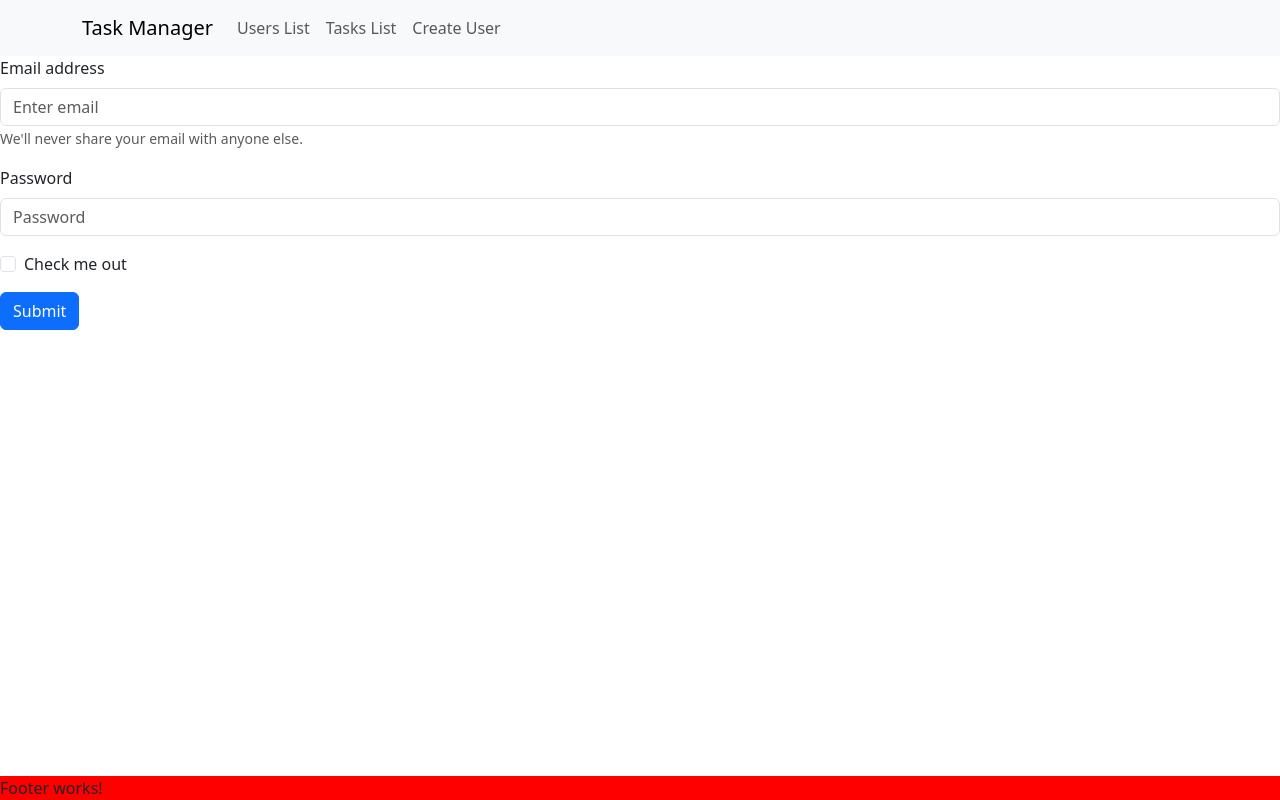
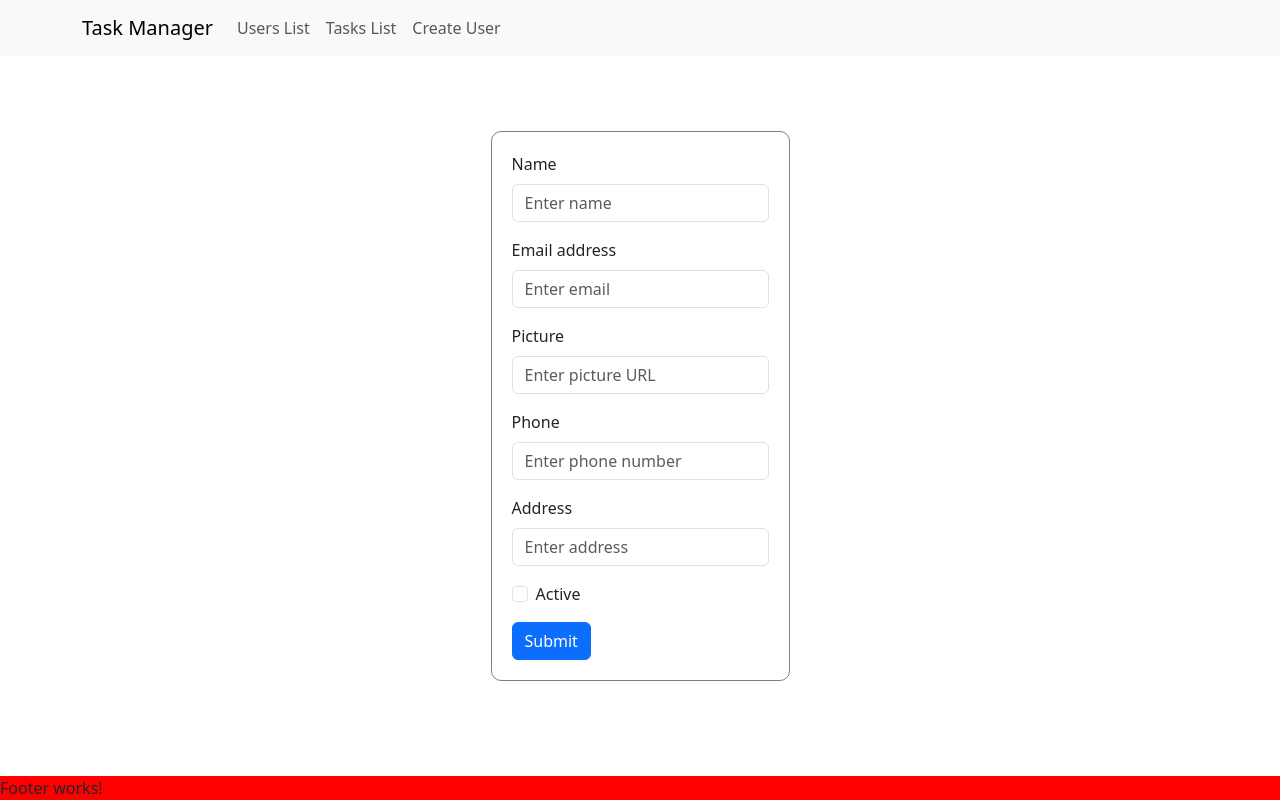
Before and after one commit to AtanasG6/react-task-manager, a React (Vite) app: page /user/create in a window 1280 px wide. Built offline with nearby package versions, Linux system fonts and the light colour scheme.

Commit message:
Build out UserForm fields for user creation

```diff
--- a/src/components/users/user-form/UserForm.jsx
+++ b/src/components/users/user-form/UserForm.jsx
@@ -1,5 +1,6 @@
 import Form from "react-bootstrap/Form";
 import Button from "react-bootstrap/Button";
+import './user_form.scss'
 //   "isActive": false,
 //   "picture": "https://picsum.photos/200/300?random=2",
 //   "age": 20,
@@ -13,20 +14,34 @@ export function UserForm() {
         <div className="user-form-wrapper">
             <Form>
                 <Form.Group className="mb-3" controlId="formBasicEmail">
+                    <Form.Label>Name</Form.Label>
+                    <Form.Control type="text" placeholder="Enter name" />
+                </Form.Group>
+
+                <Form.Group className="mb-3" controlId="formBasicEmail">
                     <Form.Label>Email address</Form.Label>
                     <Form.Control type="email" placeholder="Enter email" />
-                    <Form.Text className="text-muted">
-                        We'll never share your email with anyone else.
-                    </Form.Text>
                 </Form.Group>
 
-                <Form.Group className="mb-3" controlId="formBasicPassword">
-                    <Form.Label>Password</Form.Label>
-                    <Form.Control type="password" placeholder="Password" />
+                <Form.Group className="mb-3" controlId="formBasicEmail">
+                    <Form.Label>Picture</Form.Label>
+                    <Form.Control type="text" placeholder="Enter picture URL" />
                 </Form.Group>
+
+                <Form.Group className="mb-3" controlId="formBasicEmail">
+                    <Form.Label>Phone</Form.Label>
+                    <Form.Control type="tel" placeholder="Enter phone number" />
+                </Form.Group>
+
+                <Form.Group className="mb-3" controlId="formBasicEmail">
+                    <Form.Label>Address</Form.Label>
+                    <Form.Control type="text" placeholder="Enter address" />
+                </Form.Group>
+
                 <Form.Group className="mb-3" controlId="formBasicCheckbox">
-                    <Form.Check type="checkbox" label="Check me out" />
+                    <Form.Check type="checkbox" label="Active" />
                 </Form.Group>
+
                 <Button variant="primary" type="submit">
                     Submit
                 </Button>
--- a/src/components/users/user-form/user_form.scss
+++ b/src/components/users/user-form/user_form.scss
@@ -0,0 +1,12 @@
+.user-form-wrapper {
+    height: calc(100vh - 100px);
+    display: flex;
+    justify-content: center;
+    align-items: center;
+
+    form {
+        border: 1px solid gray;
+        padding: 20px;
+        border-radius: 10px;
+    }
+}
```
